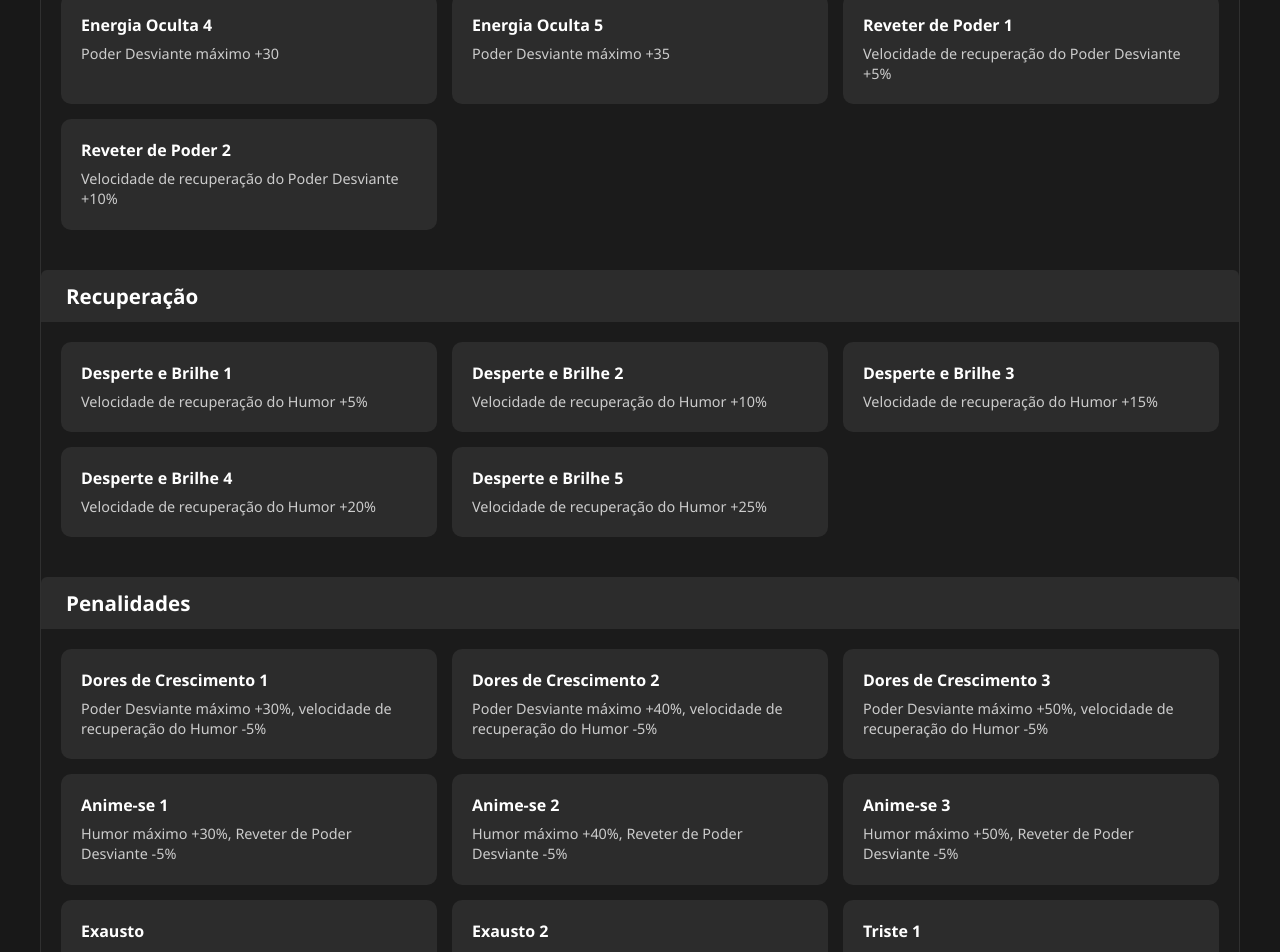
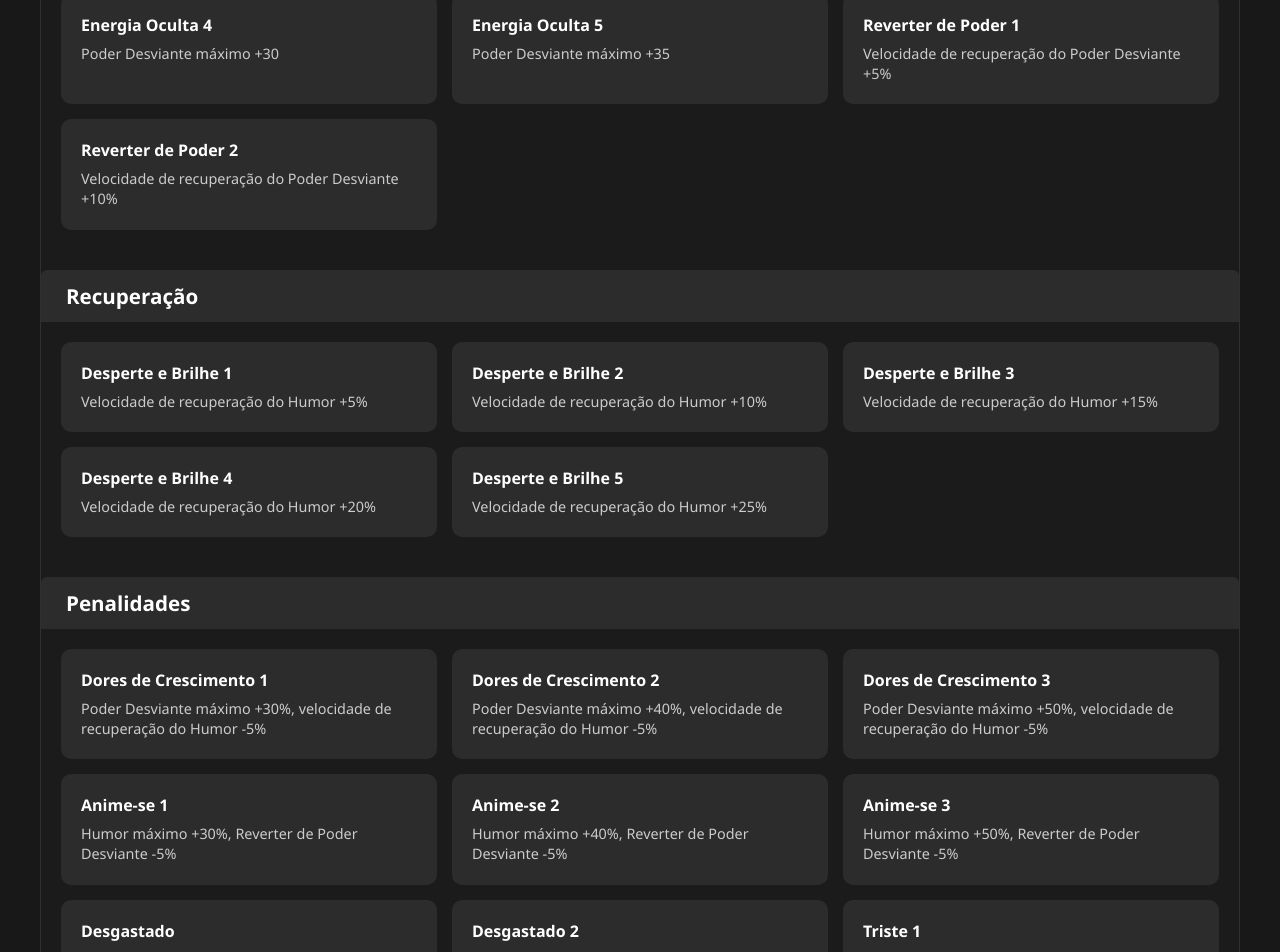
Before and after one commit to victorndesigner/traits, a plain HTML site: page index.html in a window 1280 px wide. Shown: the part 1100-2052 px from the top of the page. Drawn offline with Linux system fonts and the light colour scheme.

Commit message:
Update index.html

```diff
--- a/index.html
+++ b/index.html
@@ -81,8 +81,8 @@
           <div class="trait-card"><h3>Energia Oculta 3</h3><p>Poder Desviante máximo +25</p></div>
           <div class="trait-card"><h3>Energia Oculta 4</h3><p>Poder Desviante máximo +30</p></div>
           <div class="trait-card"><h3>Energia Oculta 5</h3><p>Poder Desviante máximo +35</p></div>
-          <div class="trait-card"><h3>Reveter de Poder 1</h3><p>Velocidade de recuperação do Poder Desviante +5%</p></div>
-          <div class="trait-card"><h3>Reveter de Poder 2</h3><p>Velocidade de recuperação do Poder Desviante +10%</p></div>
+          <div class="trait-card"><h3>Reverter de Poder 1</h3><p>Velocidade de recuperação do Poder Desviante +5%</p></div>
+          <div class="trait-card"><h3>Reverter de Poder 2</h3><p>Velocidade de recuperação do Poder Desviante +10%</p></div>
         </div>
       </div>
 
@@ -109,11 +109,11 @@
           <div class="trait-card"><h3>Dores de Crescimento 1</h3><p>Poder Desviante máximo +30%, velocidade de recuperação do Humor -5%</p></div>
           <div class="trait-card"><h3>Dores de Crescimento 2</h3><p>Poder Desviante máximo +40%, velocidade de recuperação do Humor -5%</p></div>
           <div class="trait-card"><h3>Dores de Crescimento 3</h3><p>Poder Desviante máximo +50%, velocidade de recuperação do Humor -5%</p></div>
-          <div class="trait-card"><h3>Anime-se 1</h3><p>Humor máximo +30%, Reveter de Poder Desviante -5%</p></div>
-          <div class="trait-card"><h3>Anime-se 2</h3><p>Humor máximo +40%, Reveter de Poder Desviante -5%</p></div>
-          <div class="trait-card"><h3>Anime-se 3</h3><p>Humor máximo +50%, Reveter de Poder Desviante -5%</p></div>
-          <div class="trait-card"><h3>Exausto</h3><p>Poder Desviante máximo -5%</p></div>
-          <div class="trait-card"><h3>Exausto 2</h3><p>Poder Desviante máximo -10%</p></div>
+          <div class="trait-card"><h3>Anime-se 1</h3><p>Humor máximo +30%, Reverter de Poder Desviante -5%</p></div>
+          <div class="trait-card"><h3>Anime-se 2</h3><p>Humor máximo +40%, Reverter de Poder Desviante -5%</p></div>
+          <div class="trait-card"><h3>Anime-se 3</h3><p>Humor máximo +50%, Reverter de Poder Desviante -5%</p></div>
+          <div class="trait-card"><h3>Desgastado</h3><p>Poder Desviante máximo -5%</p></div>
+          <div class="trait-card"><h3>Desgastado 2</h3><p>Poder Desviante máximo -10%</p></div>
           <div class="trait-card"><h3>Triste 1</h3><p>Pontos de Atividade máximos -5%</p></div>
           <div class="trait-card"><h3>Triste 2</h3><p>Pontos de Atividade máximos -10%</p></div>
         </div>
```
